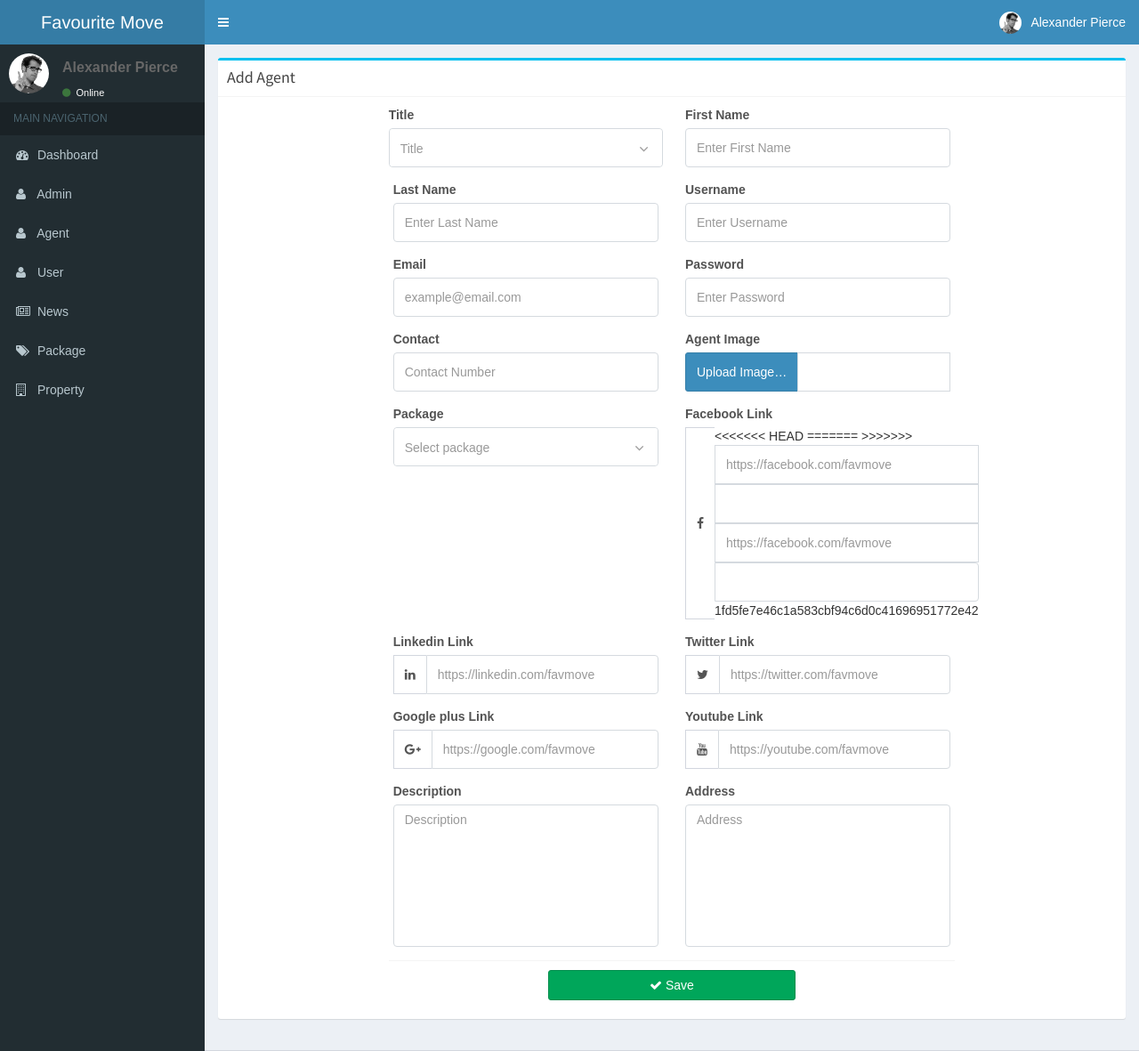
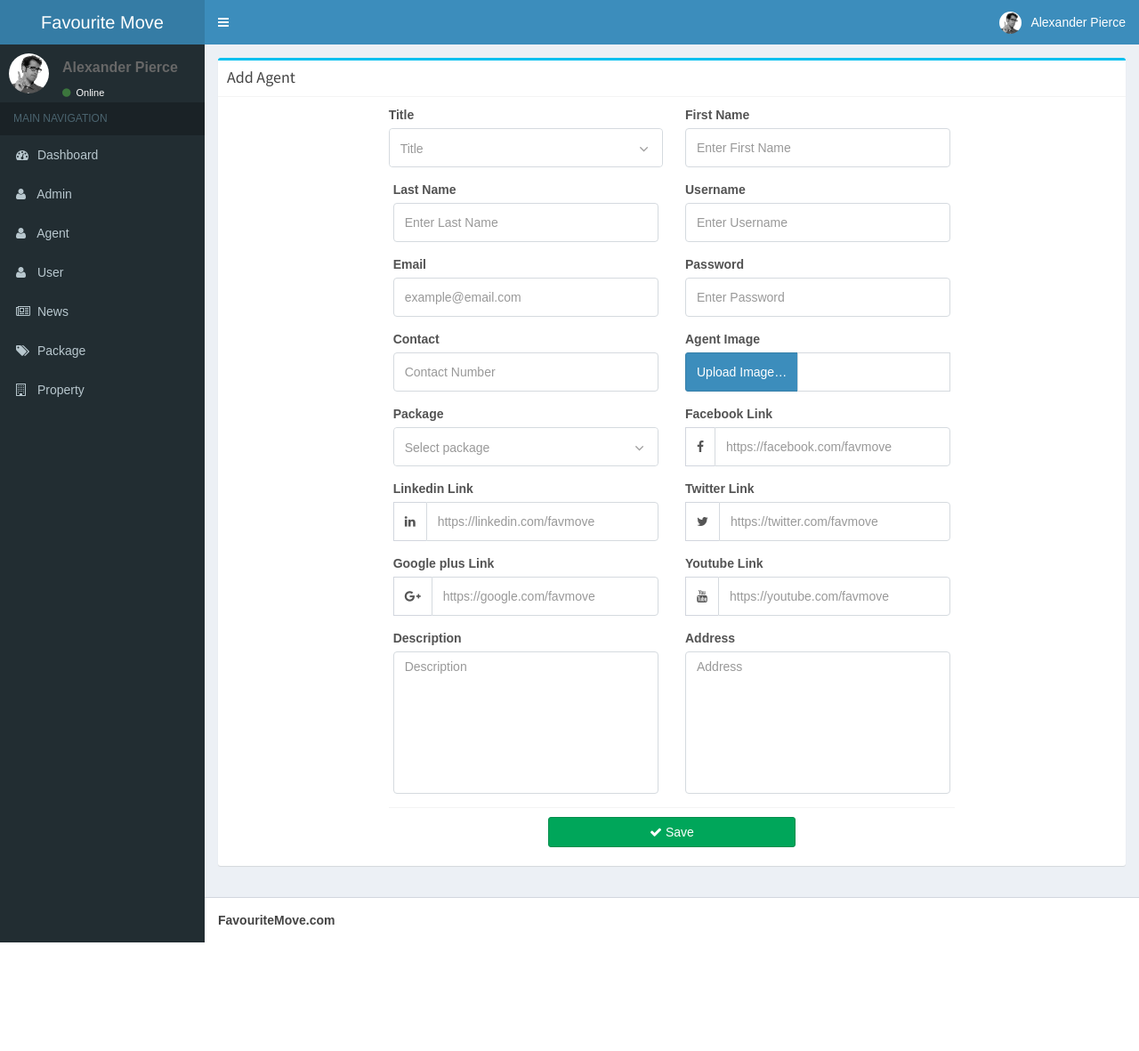
Before and after one commit to qasim902/favmove1, a CodeIgniter app: page /favmove1/index.php/agent/add in a window 1280 px wide. Shown: the top 1181 px of the page at 89% size. After the commit the page ends 1059 px from the top, so only its background shows below. Run offline with CodeIgniter, Linux system fonts and the light colour scheme; data that the repository does not hold is empty; some libraries are stand-ins or nearby versions.

Commit message:
changings in add page

```diff
--- a/application/views/agent/add.php
+++ b/application/views/agent/add.php
@@ -160,21 +160,7 @@
 								<div class="form-group">
 									<div class="input-group">
 										<span class="input-group-addon"><i class="fa fa-facebook" aria-hidden="true"></i></span>
-<<<<<<< HEAD
-
-										<input type="text" placeholder="https://facebook.com/favmove" autofocus name="fb_link" value="<?php echo $this->input->post('fb_link'); ?>" class="form-control" id="fb_link"
-										/>
-=======
-
-
-									<input type="text" name="fb_link" value="<?php echo $this->input->post('fb_link'); ?>" class="form-control" id="fb_link">
-
 										<input type="text" placeholder="https://facebook.com/favmove" autofocus name="fb_link" value="<?php echo $this->input->post('fb_link'); ?>" class="form-control" id="fb_link">
-
-										<input type="text" name="fb_link" value="<?php echo $this->input->post('fb_link'); ?>" class="form-control" id="fb_link">
-
-
->>>>>>> 1fd5fe7e46c1a583cbf94c6d0c41696951772e42
 									</div>
 									<span class="text-danger">
 										<?php echo form_error('fb_link');?>
```
